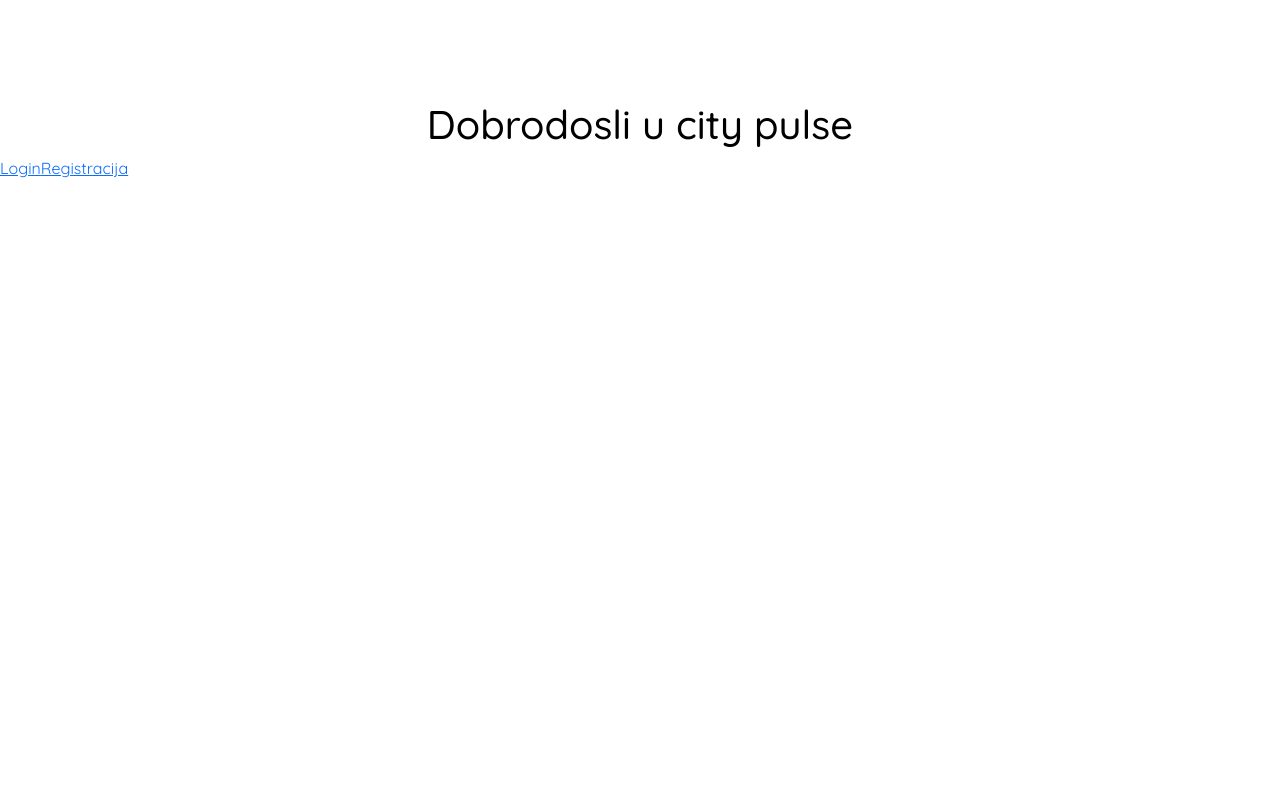
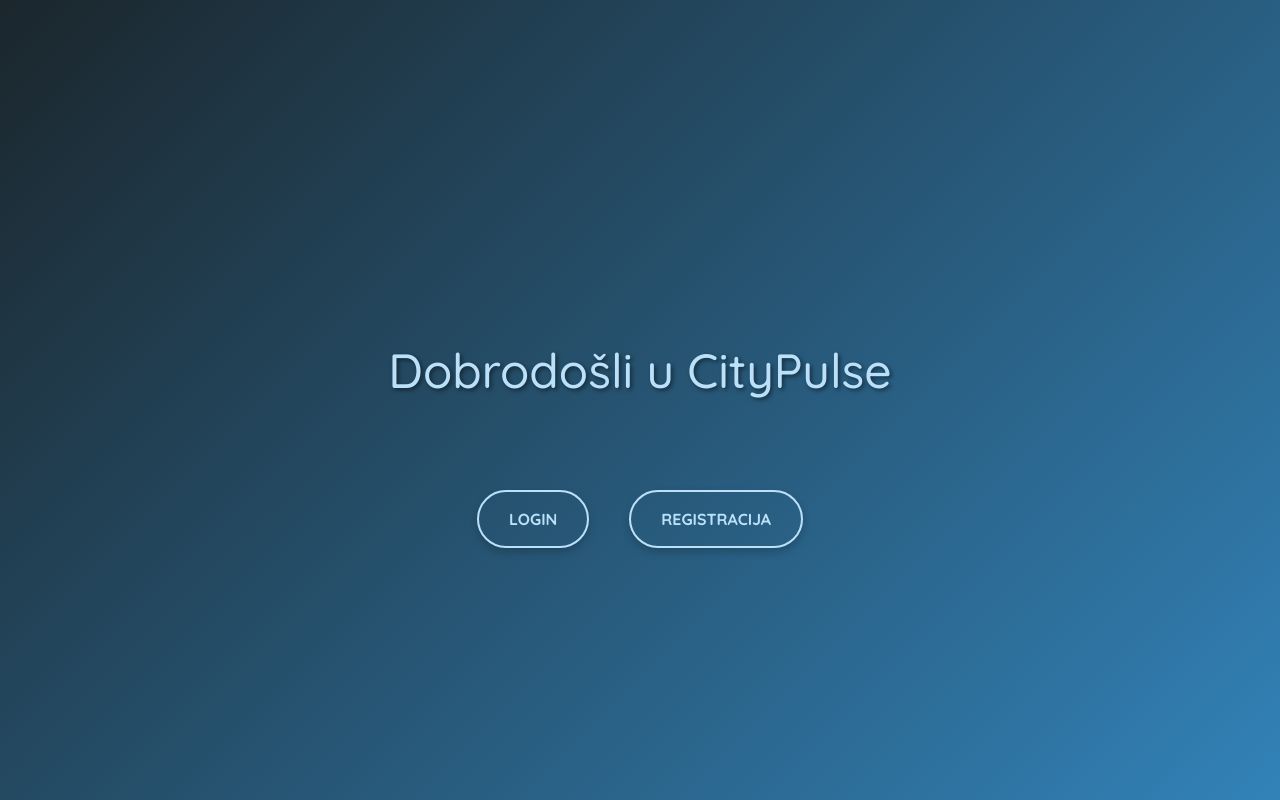
Before and after one commit to PatrikF1/CityPulse, a Vue app: page / in a window 1280 px wide. Built offline with nearby package versions, Linux system fonts and the light colour scheme; no server answers.

Commit message:
week 3 (uredivanje registracije, logina i logouta, dodavanje odredenih funkcija za spremanje korisnika i autentifikaciju)

```diff
--- a/package.json
+++ b/package.json
@@ -8,6 +8,8 @@
   },
   "dependencies": {
     "axios": "^1.6.8",
+    "bootstrap": "^5.3.3",
+    "bootstrap-vue": "^2.23.1",
     "core-js": "^3.8.3",
     "firebase": "^10.12.1",
     "git": "^0.1.5",
--- a/src/App.vue
+++ b/src/App.vue
@@ -1,40 +1,48 @@
 <template>
   <div id="app">
-
     <router-view/>
-    <div v-if="pocetnaApp">
-      <h1 class="naslov">Dobrodosli u city pulse</h1>
-      <router-link to="Login">Login</router-link>
-      <router-link to="Registracija">Registracija</router-link>
-
+    <div v-if="pocetnaApp" class="pocetna-app">
+      <h1 class="naslov">Dobrodošli u CityPulse</h1>
+      <div class="link1-container">
+        <router-link class="l1" to="Login">Login</router-link>
+        <router-link class="l1" to="Registracija">Registracija</router-link>
       </div>
-
-
+    </div>
   </div>
 </template>
 
 <script>
-
-
-
+import store from '@/views/store';
+import { auth } from '@/firebase';
+import { onAuthStateChanged } from 'firebase/auth';
 
 export default {
   name: "App",
   computed: {
-    pocetnaApp: function(){
+    pocetnaApp() {
       return this.$route.path === '/';
     }
+  },
+  mounted() {
+    onAuthStateChanged(auth, (user) => {
+      if (user) {
+        console.log("prijavljen korisnik: " + user.email);
+        store.currentUser = user.email;
+      } else {
+        console.log("Nema korisnika");
+        store.currentUser = null;
       }
-
+    });
+  },
+  data() {
+    return {
+      store,
     }
-
+  }
+}
 </script>
 
 <style>
-
-
-
-
 * {
   margin: 0;
   padding: 0;
@@ -47,7 +55,6 @@ color: #000000;
   display: flex;
   flex-direction: column;
   min-height: 100vh;
-
 }
 
 .container {
@@ -62,16 +69,80 @@ text-transform: uppercase;
   color: #BBE1FA;
 }
 
-
-.link-light{
+.link-light {
   color: #fff;
 }
 
-.naslov{
+.naslov {
   display: flex;
   justify-content: center;
-  padding-top:100px ;
+  padding-top: 100px;
 }
 
+.pocetna-app {
+  display: flex;
+  flex-direction: column;
+  align-items: center;
+  justify-content: center;
+  min-height: 100vh;
+  background: linear-gradient(135deg, #1B262C 0%, #3282B8 100%);
+  color: #BBE1FA;
+  text-align: center;
+  padding: 20px;
+}
 
+.naslov {
+  font-size: 3rem;
+  color: #BBE1FA;
+  text-shadow: 2px 2px 4px rgba(0, 0, 0, 0.5);
+  animation: fadeInDown 1s ease-in-out;
+  margin-bottom: 40px;
+}
+
+.link1-container {
+  margin-top: 40px;
+}
+
+.l1 {
+  display: inline-block;
+  margin: 10px 20px;
+  padding: 15px 30px;
+  border: 2px solid #BBE1FA;
+  border-radius: 30px;
+  color: #BBE1FA;
+  text-decoration: none;
+  text-transform: uppercase;
+  font-weight: bold;
+  transition: background-color 0.3s, color 0.3s, transform 0.3s;
+  box-shadow: 0 4px 8px rgba(0, 0, 0, 0.2);
+  animation: fadeInUp 1s ease-in-out;
+}
+
+.l1:hover {
+  background-color: #BBE1FA;
+  color: #1B262C;
+  transform: translateY(-5px);
+}
+
+@keyframes fadeInDown {
+  from {
+    opacity: 0;
+    transform: translateY(-20px);
+  }
+  to {
+    opacity: 1;
+    transform: translateY(0);
+  }
+}
+
+@keyframes fadeInUp {
+  from {
+    opacity: 0;
+    transform: translateY(20px);
+  }
+  to {
+    opacity: 1;
+    transform: translateY(0);
+  }
+}
 </style>
--- a/src/views/Login.vue
+++ b/src/views/Login.vue
@@ -1,35 +1,47 @@
 <template>
     <div class="login">
       <h1 class="text-center mb-4">Login</h1>
-      <form @submit.prevent="login">
+      <form >
         <div class="mb-3">
           <label for="email" class="form-label">Email adresa</label>
-          <input type="email" class="form-control" id="email" v-model="email" required>
+          <input type="email" class="form-control" id="email" placeholder="Email" v-model="email" required>
         </div>
         <div class="mb-3">
           <label for="password" class="form-label">Lozinka</label>
-          <input type="password" class="form-control" id="password" v-model="password" required>
+          <input type="password" class="form-control" id="password" placeholder="Password" v-model="lozinka" required>
         </div>
-        <button type="submit" class="btn btn-secondary active" to="Home" >Prijavi se</button>
+        <button type="button" @click="login()" class="btn btn-secondary active" to="Home" >Prijavi se</button>
+        <b>Nemate profil? <router-link class="r" to="Registracija">Registracija</router-link></b>
       </form>
 
     </div>
   </template>
 
   <script>
+import { auth } from '@/firebase';
+import { signInWithEmailAndPassword } from 'firebase/auth';
+
   export default {
     name: 'Login',
     data: function() {
       return {
         email: '',
-        password: ''
+        lozinka: ''
       };
     },
     methods: {
       login: function() {
-        console.log('Prijavljen korisnik:', this.email);
-        alert("hvala na prijavi " + this.email)
-        this.$router.push('/home');
+        let self = this;
+        signInWithEmailAndPassword(auth, this.email, this.lozinka)
+                .then(function(userCredential) {
+                    const user = userCredential.user;
+                    alert("Hvala na prijavi " + self.email);
+                    self.$router.replace('Home');
+                })
+                .catch(function(error) {
+                    console.error('Greška pri registraciji:', error);
+                    alert("Greška pri registraciji: " + error.message);
+                });
       }
     }
   };
@@ -49,13 +61,13 @@
     font-weight: bold;
   }
 
-  .btn-primary {
+  .btn-secondary {
     background-color: #007bff;
     border-color: #007bff;
   }
 
-  .btn-primary:hover {
-    background-color: #0056b3;
-    border-color: #0056b3;
-  }
+ .r {
+  text-decoration: none;
+ }
+
   </style>
--- a/src/views/Logout.vue
+++ b/src/views/Logout.vue
@@ -1,13 +1,19 @@
 <template>
   <div class="logout">
     <h1 class="centered">Hvala, book!</h1>
-    <router-link class="btn btn-secondary active" to="Login" >Login</router-link>
+    <button class="btn btn-secondary active" type="button" @click="logout">Login</button>
   </div>
 </template>
 
 <script>
 export default {
   name: 'Logout',
+
+  methods: {
+    logout: function(){
+      this.$router.replace('Login')
+    }
+  }
 };
 
 
--- a/src/views/Registracija.vue
+++ b/src/views/Registracija.vue
@@ -1,38 +1,40 @@
 <template>
     <div class="registracija">
-        <form class="forma" @submit.prevent="registracija">
-            <div class="korsinicko">
+        <h1 class="text-center mb-4">Registracija</h1>
+        <form class="forma" >
+            <div class="mb-3">
                 <label for="korisnickoime" class="form-label">Korisničko ime</label>
-                <input type="text" class="form-control" id="validationDefault01" placeholder="Username" v-model="korisnickoIme" required>
+                <input type="text" class="form-control" id="korisnickoime" placeholder="Username" v-model="korisnickoIme" required>
             </div>
-            <div class="godine">
-                <label for="godiste" class="form-label">Unesite Godine</label>
-                <input type="number" class="form-control" id="validationDefault02" placeholder="Age" v-model="godine" required>
+            <div class="mb-3">
+                <label for="datumRodenja" class="form-label">Datum Rođenja</label>
+                <input type="date" class="form-control" id="datumRodenja" v-model="datumRodenja" required>
             </div>
-            <div class="email">
+            <div class="mb-3">
                 <label for="email1" class="form-label">Email</label>
-                <input type="email" class="form-control" id="validationDefaultUsername" placeholder="Email" aria-describedby="inputGroupPrepend2" v-model="email" required>
+                <input type="email" class="form-control" id="email1" placeholder="Email" v-model="email" required>
             </div>
-            <div class="lozinka">
+            <div class="mb-3">
                 <label for="loz" class="form-label">Lozinka</label>
                 <div class="input-group">
-                    <input :type="showPassword ? 'text' : 'password'" class="form-control" placeholder="Password" id="validationDefault03" v-model="lozinka" required>
+                    <input :type="showPassword ? 'text' : 'password'" class="form-control" placeholder="Password" id="loz" v-model="lozinka" required>
                     <button type="button" class="btn btn-outline-secondary" @click="toggleShowPassword">
                         {{ showPassword ? 'Sakrij' : 'Prikaži' }}
                     </button>
                 </div>
             </div>
-            <div class="lozinka1">
+            <div class="mb-3">
                 <label for="loz1" class="form-label">Ponovi Lozinku</label>
                 <div class="input-group">
-                    <input :type="showPassword ? 'text' : 'password'" class="form-control" placeholder="Repeat Password" id="validationDefault04" v-model="lozinka1" required>
+                    <input :type="showPassword ? 'text' : 'password'" class="form-control" placeholder="Repeat Password" id="loz1" v-model="lozinka1" required>
                     <button type="button" class="btn btn-outline-secondary" @click="toggleShowPassword">
                         {{ showPassword ? 'Sakrij' : 'Prikaži' }}
                     </button>
                 </div>
             </div>
-            <div class="gumb">
-                <button class="btn btn-primary" type="submit">Registriraj se</button>
+            <div class="d-flex justify-content-between align-items-center">
+                <button class="btn btn-primary" type="button" @click="registracija()">Registriraj se</button>
+                <b>Imate vec profil? <router-link class="l" to="/login">Login</router-link></b>
             </div>
         </form>
     </div>
@@ -48,16 +50,27 @@ export default {
         return {
             email: '',
             korisnickoIme: '',
-            godine: '',
+            datumRodenja: '',
             lozinka: '',
             lozinka1: '',
             showPassword: false
         };
     },
     methods: {
+        provjeriStarost(datumRodenja) {
+            const danasnjiDatum = new Date();
+            const datumRodjenja = new Date(datumRodenja);
+            const razlikaGodina = danasnjiDatum.getFullYear() - datumRodjenja.getFullYear();
+            const razlikaMjeseci = danasnjiDatum.getMonth() - datumRodjenja.getMonth();
+            const razlikaDana = danasnjiDatum.getDate() - datumRodjenja.getDate();
+            if (razlikaGodina > 16 || (razlikaGodina === 16 && (razlikaMjeseci > 0 || (razlikaMjeseci === 0 && razlikaDana >= 0)))) {
+                return true;
+            }
+            return false;
+        },
         registracija() {
-            if (this.godine < 16) {
-                alert("Premlad korisnik, minimalne godine su 16");
+            if (!this.provjeriStarost(this.datumRodenja)) {
+                alert("Premlad korisnik, minimalne godine su 16!");
                 return;
             }
             if (this.lozinka !== this.lozinka1) {
@@ -65,13 +78,13 @@ export default {
                 return;
             }
 
-            var self = this;
+            let self = this;
             createUserWithEmailAndPassword(auth, this.email, this.lozinka)
                 .then(function(userCredential) {
-                    var user = userCredential.user;
+                    const user = userCredential.user;
                     console.log('Prijavljen korisnik:', user.email);
                     alert("Hvala na prijavi " + self.korisnickoIme);
-                    self.$router.push('/login');
+                    self.$router.replace('Login');
                 })
                 .catch(function(error) {
                     console.error('Greška pri registraciji:', error);
@@ -85,6 +98,44 @@ export default {
 };
 </script>
 
-<style>
+<style scoped>
+.registracija {
+    max-width: 400px;
+    margin: 0 auto;
+    padding: 20px;
+    border: 1px solid #ccc;
+    border-radius: 5px;
+    background-color: #f9f9f9;
+}
+
+.text-center {
+    text-align: center;
+}
+
+.mb-4 {
+    margin-bottom: 1.5rem;
+}
+
+.mb-3 {
+    margin-bottom: 1rem;
+}
+
+.form-label {
+    font-weight: bold;
+}
+
+.input-group .btn {
+    margin-left: 10px;
+}
+
+.btn-primary {
+    background-color: #007bff;
+    border-color: #007bff;
+}
+
+.l {
+    text-decoration: none;
+}
+
 
 </style>
--- /dev/null
+++ b/src/views/store.js
@@ -0,0 +1,5 @@
+
+export default {
+    searchTerm: '',
+    currentUser: null,
+}
```
Also changed, not shown: src/components/Navigacija.vue (+18 -21 lines), 1 other file (tests, documents, lock files or other folders). Lines whose indentation alone changed are shown as unchanged.
